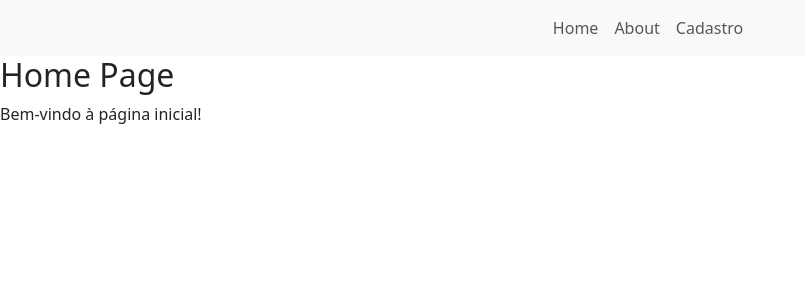
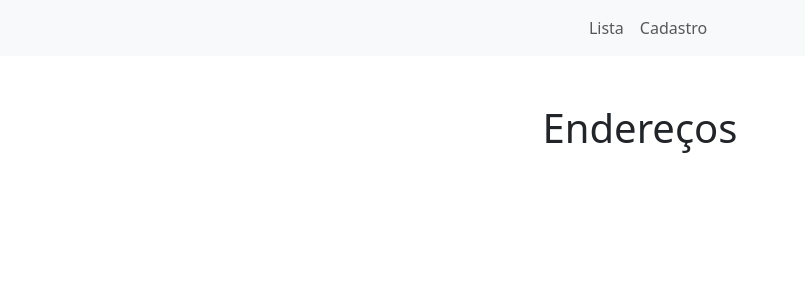
Before and after one commit to whatever2501/CadastroEndere-o, a React (Create React App) app in the folder Frontend/: page / in a window 1280 px wide. Shown: the top 300 px of the page, without its empty margins (0-805 px from the left). Built offline with nearby package versions, Linux system fonts and the light colour scheme.

Commit message:
Dividindo o frontend em 2 pages

```diff
--- a/Frontend/src/App.js
+++ b/Frontend/src/App.js
@@ -1,7 +1,6 @@
 import React from 'react';
-import { BrowserRouter as Router, Route, Routes,Link } from 'react-router-dom';
-import Home from './pages/Home';
-import About from './pages/About';
+import { BrowserRouter as Router, Route, Routes } from 'react-router-dom';
+import Lista from './pages/Lista';
 import Cadastro from './pages/Cadastro';
 import Menu from './Menu';
 
@@ -12,9 +11,8 @@ const App = () => {
       <Router>
         <Menu/>
         <Routes>
-          <Route path='/' element={<Home/>}/>
-            <Route path='/About' element={<About/>}/>
-            <Route  path="/Cadastro" element={<Cadastro/>}/>
+          <Route path='/' element={<Lista/>}/>
+          <Route  path="/Cadastro" element={<Cadastro/>}/>
         </Routes>
 
       </Router>
--- a/Frontend/src/Menu.js
+++ b/Frontend/src/Menu.js
@@ -20,10 +20,7 @@ const Menu = () => {
             <Nav className="mr-auto" navbar style={{margin: '0 auto'}}>
 
                 <NavItem>
-                    <NavLink href="/">Home</NavLink>
-                </NavItem>
-                <NavItem>
-                    <NavLink href="/About">About</NavLink>
+                    <NavLink href="/">Lista</NavLink>
                 </NavItem>
                 <NavItem>
                     <NavLink href="/Cadastro">Cadastro</NavLink>
--- a/Frontend/src/pages/About.js
+++ /dev/null
@@ -1,12 +0,0 @@
-import React from 'react';
-
-const About = () => {
-  return (
-    <div>
-      <h2>About Page</h2>
-      <p>Informações sobre o nosso site.</p>
-    </div>
-  );
-};
-
-export default About;
--- a/Frontend/src/pages/Home.js
+++ /dev/null
@@ -1,12 +0,0 @@
-import React from 'react';
-
-const Home = () =>{
-    return (
-        <div>
-          <h2>Home Page</h2>
-          <p>Bem-vindo à página inicial!</p>
-        </div>
-      );
-}
-
-export default Home;
--- /dev/null
+++ b/Frontend/src/pages/Lista.js
@@ -0,0 +1,15 @@
+import {React, useState} from 'react';
+import { Button, Container, Form, FormGroup, Input, Label,Row,Col  } from 'reactstrap';
+
+const About = () => {
+  return (
+    <Container style={{marginTop:'3em'}} >
+      <h1 style={{  textAlign: 'center'}}
+          className="text-center">Endereços</h1>
+          <br></br>
+
+    </Container>
+  );
+};
+
+export default About;
```
